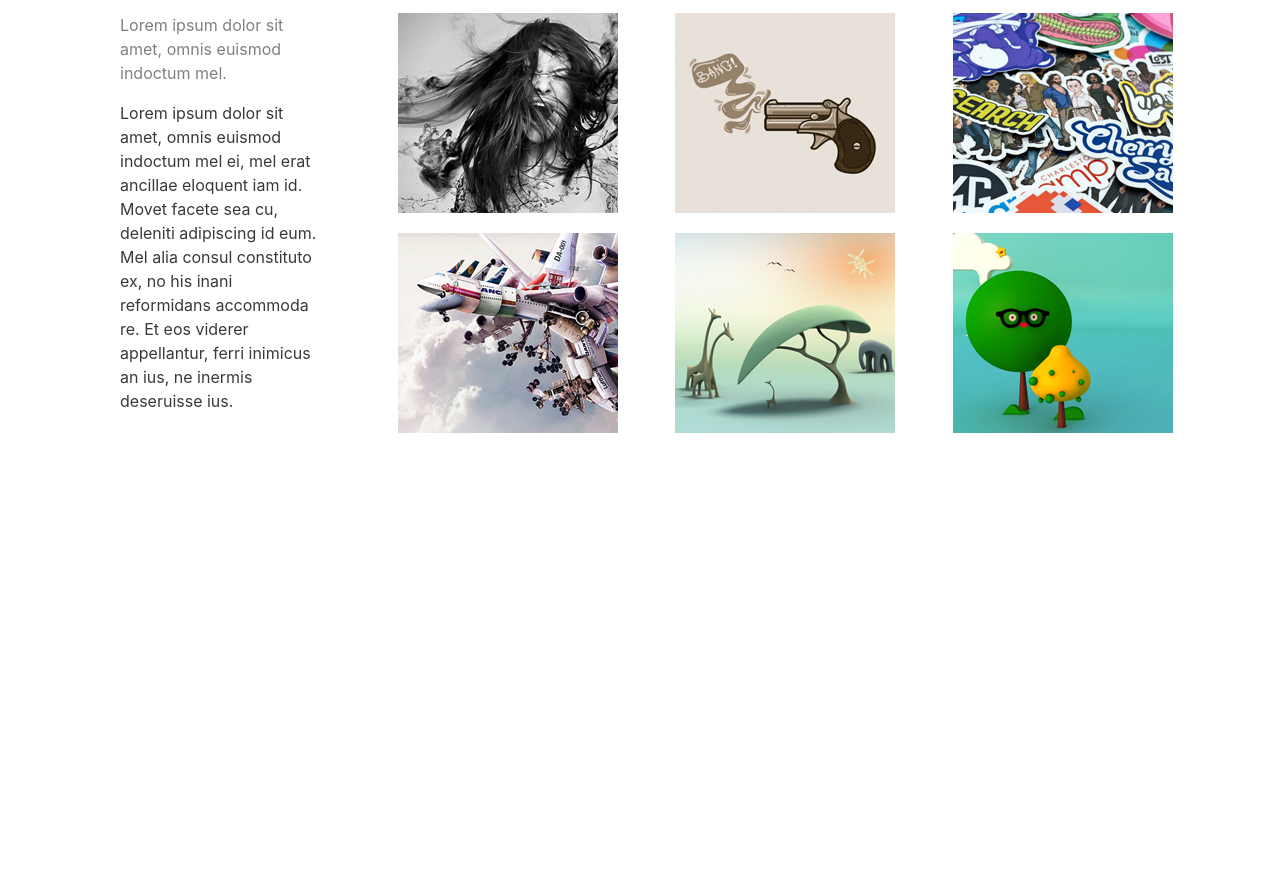
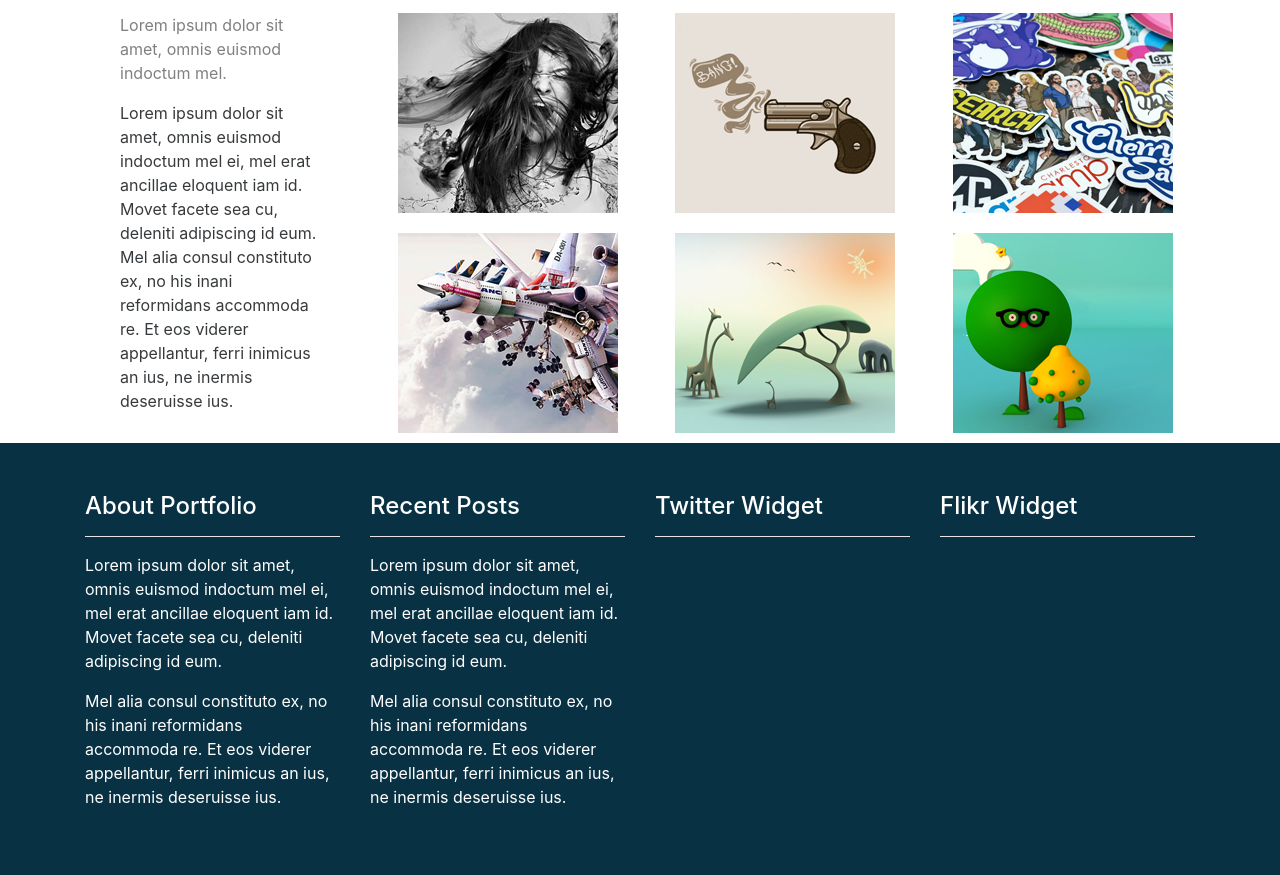
Before and after one commit to Valentyn669/Valentyn669.github.io, a website: page app/index.html in a window 1280 px wide. Shown: the part 1140-2015 px from the top of the page. Before the commit the page ends 1583 px from the top, so only its background shows below. Drawn offline with Linux system fonts and the light colour scheme; a script that the page names is missing.

Commit message:
footer
footer

```diff
--- a/app/index.html
+++ b/app/index.html
@@ -169,6 +169,53 @@
 	</div>
 </div>
 </div>
+
+<footer>
+<div class="colorblue">
+<div class="container">
+	<div class="row">
+		<div class="col-lg-3">
+			<div class="footbox">
+			<h1>About Portfolio</h1><hr>
+			<p>Lorem ipsum dolor sit amet, omnis euismod indoctum mel ei, mel erat ancillae eloquent iam id. Movet facete sea cu, deleniti adipiscing id eum.</p>
+			<p>Mel alia consul constituto ex, no his inani reformidans accommoda re. Et eos viderer appellantur, ferri inimicus an ius, ne inermis deseruisse ius.</p>
+		</div>
+		</div>
+		<div class="col-lg-3">
+			<div class="footbox">
+			<h1>Recent Posts</h1><hr>
+			<p>Lorem ipsum dolor sit amet, omnis euismod indoctum mel ei, mel erat ancillae eloquent iam id. Movet facete sea cu, deleniti adipiscing id eum.</p>
+			<p>Mel alia consul constituto ex, no his inani reformidans accommoda re. Et eos viderer appellantur, ferri inimicus an ius, ne inermis deseruisse ius.</p>
+		</div>
+		</div>
+		<div class="col-lg-3">
+			<div class="footbox">
+			<h1>Twitter Widget</h1><hr>
+<a class="twitter-timeline"
+
+  href="https://twitter.com/aaronpaul_8"
+  width="300"
+  height="245">
+<script async src="//platform.twitter.com/widgets.js" charset="utf-8"></script>
+</a>
+		</div>
+		</div>
+		<div class="col-lg-3">
+			<div class="footbox">
+		<h1>Flikr Widget</h1><hr>
+			<style type="text/css">
+			.flickr_badge_image {margin:0px;display:inline;}
+			.flickr_badge_image img {border: 1px solid #666666 !important; padding:1px; margin:4px;}
+			#flickr_badge_wrapper {width:300px;text-align:left}
+			</style>
+				<div id="flickr_badge_wrapper"><script type="text/javascript" src="http://www.flickr.com/badge_code_v2.gne?count=9&display=latest&size=s&layout=x&source=user&user=36587311@N08"></script><center><small>
+				</div>
+		</div>
+		</div>
+	</div>
+</div>
+</div>
+</footer>
 	<!--[if lt IE 9]>
 	<script src="libs/html5shiv/es5-shim.min.js"></script>
 	<script src="libs/html5shiv/html5shiv.min.js"></script>
--- a/src/sass/common/footer.sass
+++ b/src/sass/common/footer.sass
@@ -0,0 +1,4 @@
+.footbox
+	color: white
+hr
+	background: white
```
Also changed, not shown: app/css/main2.css.
